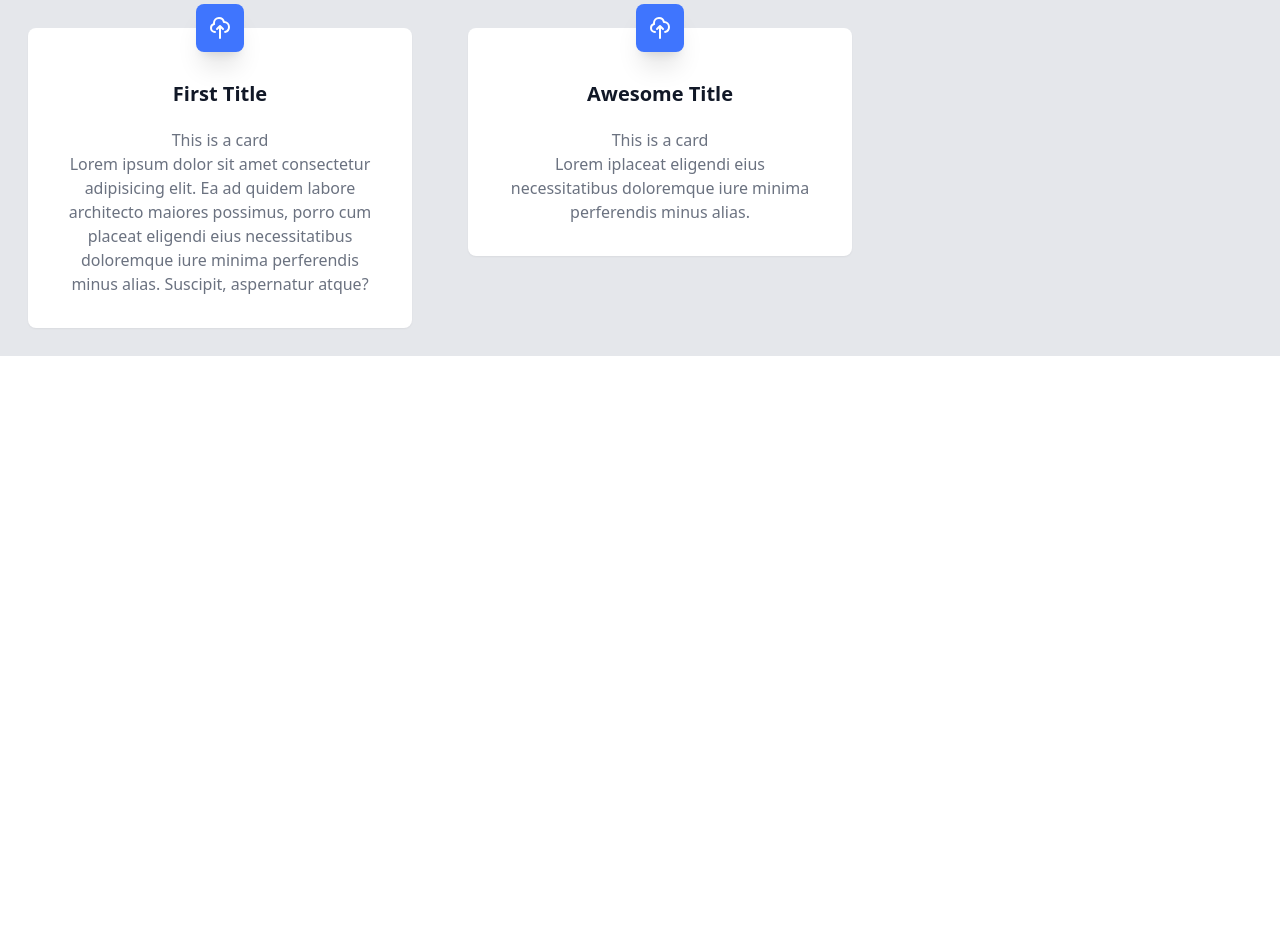
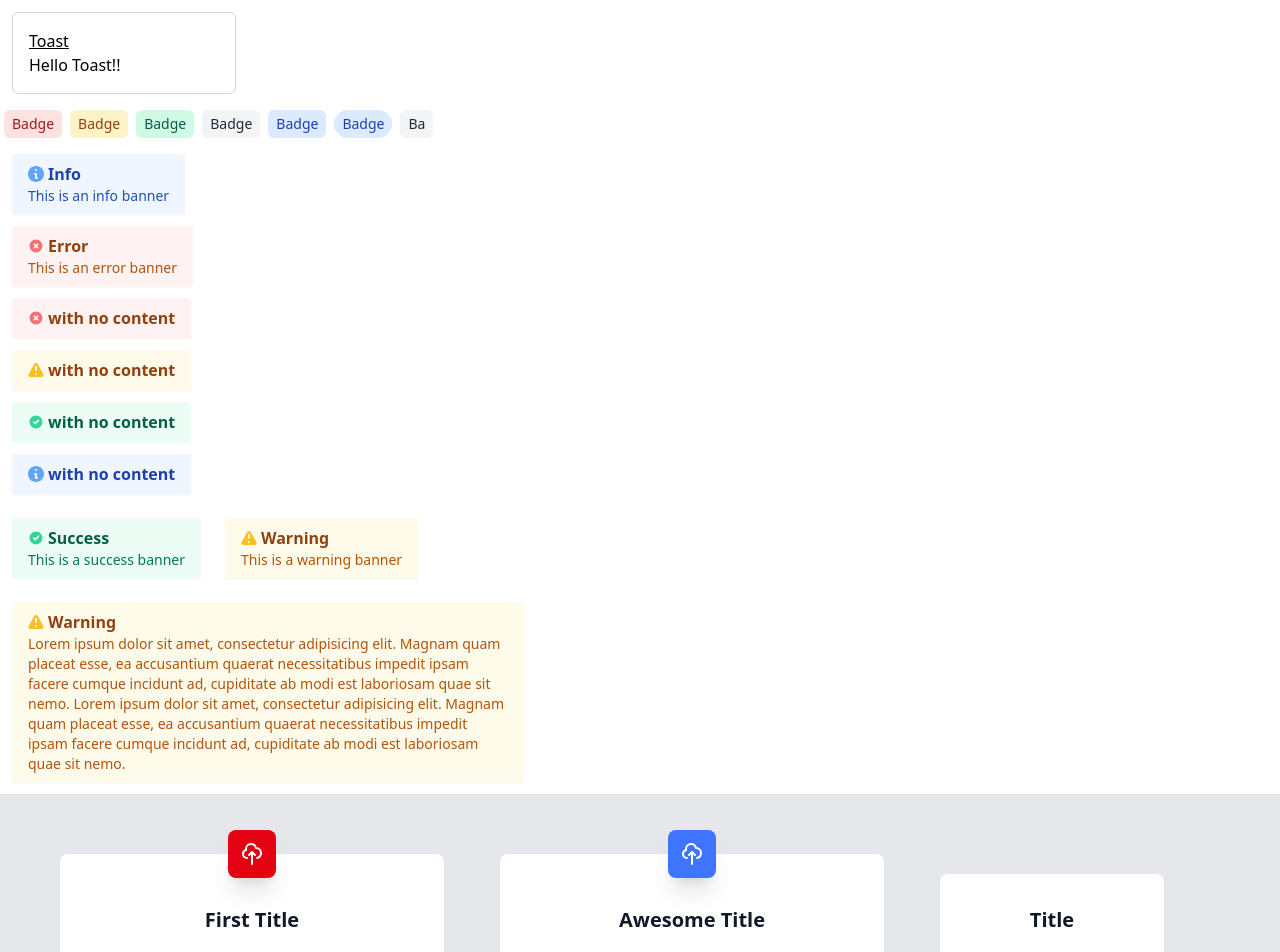
Before and after one commit to Euaell/eu-component-library, a React (Vite) app: page / in a window 1280 px wide. Shown: the top 952 px of the page. Before the commit the page ends 800 px from the top, so only its background shows below. Built offline with nearby package versions, Linux system fonts and the light colour scheme.

Commit message:
card finalization

```diff
--- a/src/App.tsx
+++ b/src/App.tsx
@@ -7,7 +7,7 @@ function App() {
 	return (
 		<>
 
-			{/* <BannerAndBadge /> */}
+			<BannerAndBadge />
 
 			<CardDisplay />
 		</>
@@ -47,9 +47,9 @@ function BannerAndBadge() {
 
 function CardDisplay() {
 	return (
-		<div className='bg-gray-200'>
+		<div className='bg-gray-200 p-8'>
 
-			<Card title='First Title' icon={<img src={testSvg} alt='test svg' />}>
+			<Card title='First Title' icon={<img src={testSvg} alt='test svg' />} iconBgColor='#E30313'>
 				<p>This is a card</p>
 				<p>Lorem ipsum dolor sit amet consectetur adipisicing elit. Ea ad quidem labore architecto maiores possimus, porro cum placeat eligendi eius necessitatibus doloremque iure minima perferendis minus alias. Suscipit, aspernatur atque?</p>
 			</Card>
@@ -58,6 +58,10 @@ function CardDisplay() {
 				<p>This is a card</p>
 				<p>Lorem iplaceat eligendi eius necessitatibus doloremque iure minima perferendis minus alias. </p>
 			</Card>
+
+			<Card title='Title'>
+				<p>Simpler card</p>
+			</Card>
 		</div>
 	)
 }
--- a/src/components/Card/index.tsx
+++ b/src/components/Card/index.tsx
@@ -10,7 +10,7 @@ interface CardProps {
 	[x: string]: any;
 }
 
-export default function Card({ children, className, title, icon, iconBgColor = 'bg-[#3F75FE]', ...rest }: CardProps) {
+export default function Card({ children, className, title, icon, iconBgColor = '#3F75FE', ...rest }: CardProps) {
 	return (
 		<div className={twMerge(
 				'relative inline-flex flex-col p-8 m-7 bg-white min-w-56 max-w-96 rounded-lg shadow-sm transition-shadow duration-200 hover:shadow-xl',
@@ -21,13 +21,16 @@ export default function Card({ children, className, title, icon, iconBgColor = '
 			{/* An absolutely positioned rectangular container for the icon */}
 			{icon &&
 				<div className="absolute flex items-center justify-center left-0 top-0 w-full h-fit">
-					<div className={twJoin('relative p-2 w-12 h-12 flex items-center justify-center rounded-lg -top-6 shadow-xl', iconBgColor)}>
+					<div
+                        className='relative p-2 w-12 h-12 flex items-center justify-center rounded-lg -top-6 shadow-xl'
+                        style={{ backgroundColor: iconBgColor}}
+                    >
 						{icon}
 					</div>
 				</div>
 			}
 
-			<div className='flex items-center py-5'>
+			<div className={twJoin('flex items-center py-5', icon ? '' : 'pt-0')}>
 				<h1 className='text-xl font-bold text-[#111827] w-full text-center'>{title}</h1>
 			</div>
 			<div className="text-[#6B7280] text-center">
```
